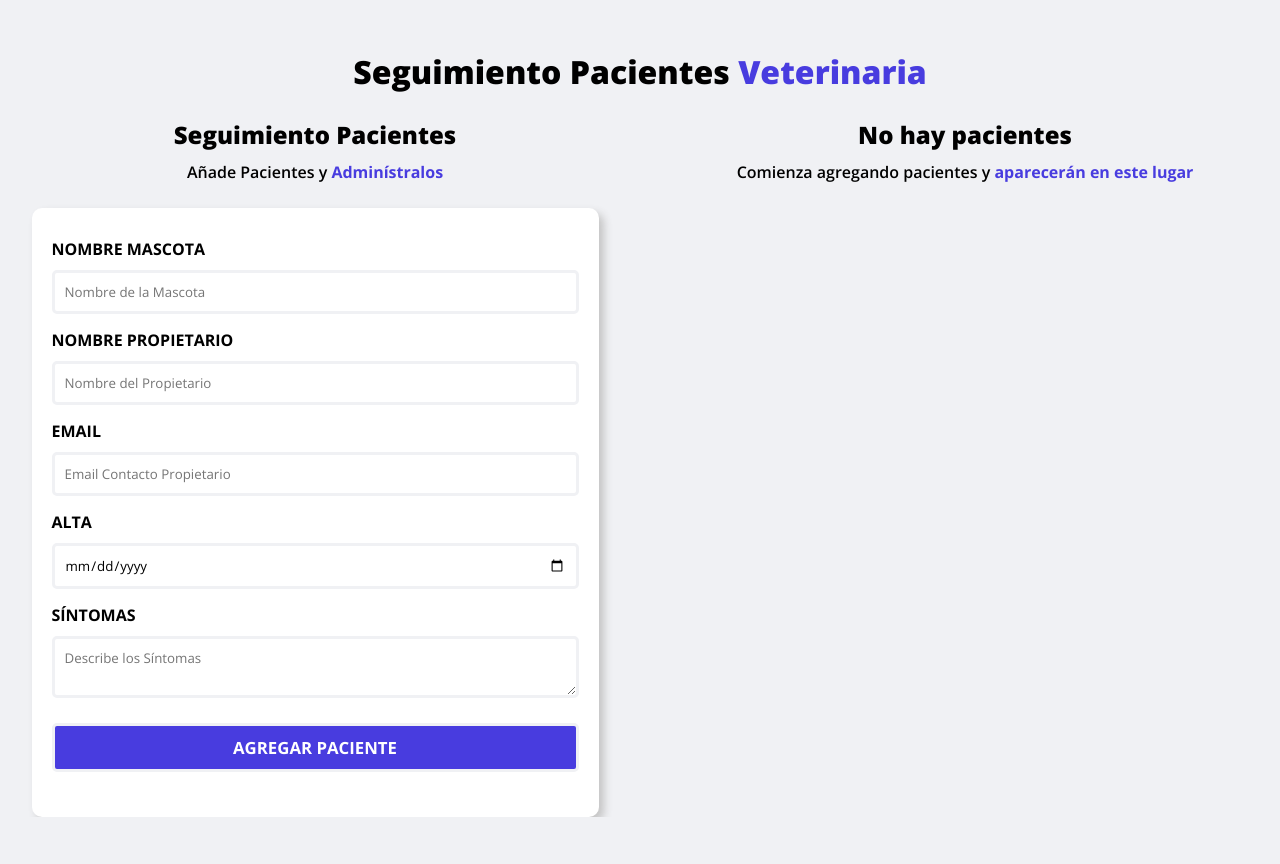
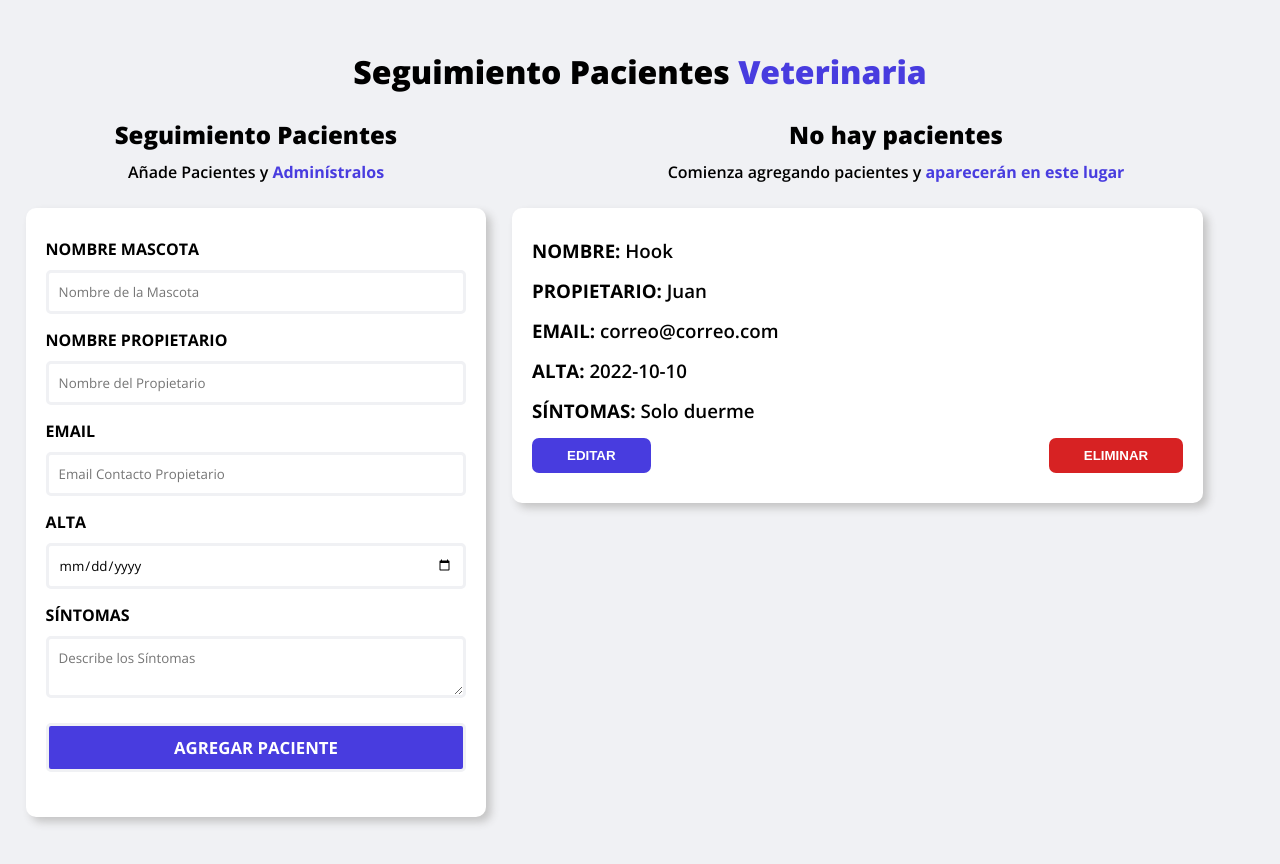
Before and after one commit to LeoCiru/adm-pacientes-veterinaria, a React (Vite) app: page / in a window 1280 px wide. Shown: the top 864 px of the page. Before the commit the page ends 817 px from the top, so only its background shows below. Built offline with nearby package versions, Linux system fonts and the light colour scheme.

Commit message:
Creando componente de paciente y agregando estilos

```diff
--- a/src/componentes/ListadoPacientes.jsx
+++ b/src/componentes/ListadoPacientes.jsx
@@ -1,3 +1,5 @@
+import Paciente from "./Paciente"
+
 function ListadoPacientes() {
   return (
     <section className="listado-pacientes">
@@ -6,7 +8,7 @@ function ListadoPacientes() {
             <span>aparecerán en este lugar</span>
         </p>
 
-
+        <Paciente/>
     </section>
   )
 }
--- a/src/componentes/Paciente.jsx
+++ b/src/componentes/Paciente.jsx
@@ -0,0 +1,18 @@
+function Paciente() {
+  return (
+    <div className="card-paciente">
+        <h3>Nombre: <span>Hook</span></h3>
+        <h3>Propietario: <span>Juan</span></h3>
+        <h3>Email: <span>correo@correo.com</span></h3>
+        <h3>Alta: <span>2022-10-10</span></h3>
+        <h3>Síntomas: <span>Solo duerme</span></h3>
+
+        <div className="botones">
+            <button className="editar">Editar</button>
+            <button className="eliminar">Eliminar</button>
+        </div>
+    </div>
+  )
+}
+
+export default Paciente
--- a/src/index.css
+++ b/src/index.css
@@ -13,6 +13,7 @@
   --gris-fondo: #F0F1F4;
   --gris-sombra: #c4c4c4;
   --morado-principal:#483CDF;
+  --rojo: #D72223;
 }
 
 html
@@ -41,16 +42,16 @@ body .titulo span { color: var(--morado-principal); }
 main
 {
   display: flex;
-  column-gap: 20px;
+  /* column-gap: 0px; */
   margin-bottom: 50px;
-  margin: auto;
+  margin: 0 auto 50px auto;
 }
 
 /* ---------- FORMULARIO PACIENTES ---------- */
 
 main .formulario-pacientes
 {
-  width: 50%;
+  width: 40%;
 }
 
 main .formulario-pacientes h2
@@ -127,7 +128,7 @@ main .formulario-pacientes form input[type="submit"]
 
 main .listado-pacientes
 {
-  width: 50%;
+  width: 60%;
 }
 
 main .listado-pacientes :is(h2, p) { text-align: center; }
@@ -151,3 +152,47 @@ main .listado-pacientes p span
   color: var(--morado-principal);
   font-weight: 700;
 }
+
+/* ---------- PACIENTE ---------- */
+
+main .listado-pacientes .card-paciente
+{
+  background-color: var(--blanco);
+  width: 90%;
+  padding: 30px 20px;
+  border-radius: 10px;
+  box-shadow: 5px 5px 8px var(--gris-sombra);
+}
+
+main .listado-pacientes .card-paciente h3
+{
+  text-transform: uppercase;
+  margin-bottom: 15px;
+}
+
+main .listado-pacientes .card-paciente h3 span
+{
+  text-transform: none;
+  font-weight: 600;
+}
+
+main .listado-pacientes .card-paciente .botones
+{
+  display: flex;
+  justify-content: space-between;
+}
+
+main .listado-pacientes .card-paciente .botones :is(.editar, .eliminar)
+{
+  background: none;
+  border: none;
+  padding: 10px 35px;
+  border-radius: 7px;
+  cursor: pointer;
+  text-transform: uppercase;
+  font-weight: 700;
+  color: var(--blanco);
+}
+
+main .listado-pacientes .card-paciente .botones .editar { background-color: var(--morado-principal); }
+main .listado-pacientes .card-paciente .botones .eliminar { background-color: var(--rojo); }
```
